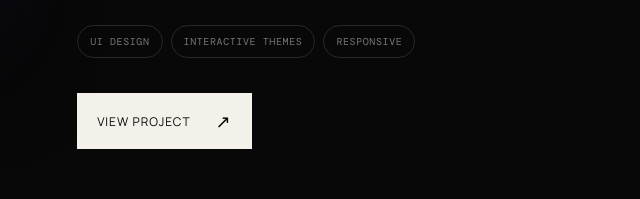
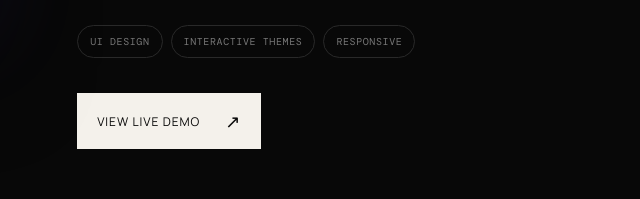
Before and after one commit to azuleermenu-dot/my-portfolio, a plain HTML site: page index.html in a window 1280 px wide. Shown: the part 2962-3161 px from the top of the page, 631-1271 px from the left. Drawn offline with nearby package versions, Linux system fonts and the light colour scheme.

Commit message:
Use Ali Asnor branding and link restaurant project to live website demo

```diff
--- a/index.html
+++ b/index.html
@@ -24,7 +24,7 @@
     </section>
     <section class="about snap" id="about"><div class="section-label">02 — About</div><div class="about-grid"><div class="section-heading reveal"><p class="eyebrow">A little context</p><h2>Small studio.<br><em>Big intention.</em></h2></div><div class="about-content reveal"><p class="lead">I’m Ali Asnor, an independent developer focused on turning ideas into useful, memorable digital products.</p><p>From polished landing pages to full-stack web experiences, I care about the details: fast loading, clear interactions, accessible layouts, and a visual identity that feels unmistakably yours.</p><div class="mini-stats"><div><strong>01</strong><span>Developer-led</span></div><div><strong>∞</strong><span>Curiosity</span></div><div><strong>24/7</strong><span>Learning mode</span></div></div></div></div></section>
     <section class="services snap" id="services"><div class="section-label">03 — Services</div><div class="services-head"><div class="section-heading reveal"><p class="eyebrow">What I can do</p><h2>Built for the<br><em>next scroll.</em></h2></div><p class="service-intro reveal">A focused toolkit for brands, creators, and businesses that want to move from idea to launch.</p></div><div class="service-list reveal"><article><span>01</span><h3>Web Design & Development</h3><p>Responsive, modern websites with purposeful layouts and smooth interactions.</p><b>↗</b></article><article><span>02</span><h3>UI / UX Direction</h3><p>Clear user journeys, visual systems, and interfaces that make sense instantly.</p><b>↗</b></article><article><span>03</span><h3>Full-Stack Foundations</h3><p>Practical front-end and back-end structures ready to grow with your product.</p><b>↗</b></article></div></section>
-    <section class="projects snap" id="projects"><div class="section-label">04 — Selected work</div><div class="project-feature reveal"><div class="project-visual"><div class="project-window"><div class="window-bar"><span></span><span></span><span></span><b>PLATE / 01</b></div><div class="project-screen"><small>DEMO RESTAURANT</small><strong>Good food.<br><em>Fresh direction.</em></strong><div class="screen-line"></div><div class="screen-dots"><i></i><i></i><i></i></div></div></div><div class="project-orbit">STYLE LAB · 05 DIRECTIONS · RESPONSIVE</div></div><div class="project-info"><p class="eyebrow">01 / Restaurant concept</p><h2>PLATE / 01<br><em>Design playground.</em></h2><p>A fictional restaurant website created as a client-facing design demo. Visitors can switch themes, layouts, corner styles, and motion settings to discover the visual direction they want.</p><div class="project-tags"><span>UI Design</span><span>Interactive Themes</span><span>Responsive</span></div><a class="button primary" href="https://github.com/azuleermenu-dot/Demo-website-1" target="_blank" rel="noopener">View project <span>↗</span></a></div></div></section>
+    <section class="projects snap" id="projects"><div class="section-label">04 — Selected work</div><div class="project-feature reveal"><div class="project-visual"><div class="project-window"><div class="window-bar"><span></span><span></span><span></span><b>PLATE / 01</b></div><div class="project-screen"><small>DEMO RESTAURANT</small><strong>Good food.<br><em>Fresh direction.</em></strong><div class="screen-line"></div><div class="screen-dots"><i></i><i></i><i></i></div></div></div><div class="project-orbit">STYLE LAB · 05 DIRECTIONS · RESPONSIVE</div></div><div class="project-info"><p class="eyebrow">01 / Restaurant concept</p><h2>PLATE / 01<br><em>Design playground.</em></h2><p>A fictional restaurant website created as a client-facing design demo. Visitors can switch themes, layouts, corner styles, and motion settings to discover the visual direction they want.</p><div class="project-tags"><span>UI Design</span><span>Interactive Themes</span><span>Responsive</span></div><a class="button primary" href="https://azuleermenu-dot.github.io/Demo-website-1/" target="_blank" rel="noopener">View live demo <span>↗</span></a></div></div></section>
     <section class="contact snap" id="contact"><div class="contact-glow"></div><p class="eyebrow">Have an idea?</p><h2>Let’s make<br><em>something real.</em></h2><a class="contact-email" href="mailto:asnorali404@gmail.com">asnorali404@gmail.com <span>↗</span></a><footer><span>© 2026 Ali Asnor</span><span>Designed & built with intention.</span><a href="#home">Back to top ↑</a></footer></section>
   </main><script src="app.js"></script>
 </body>
```
